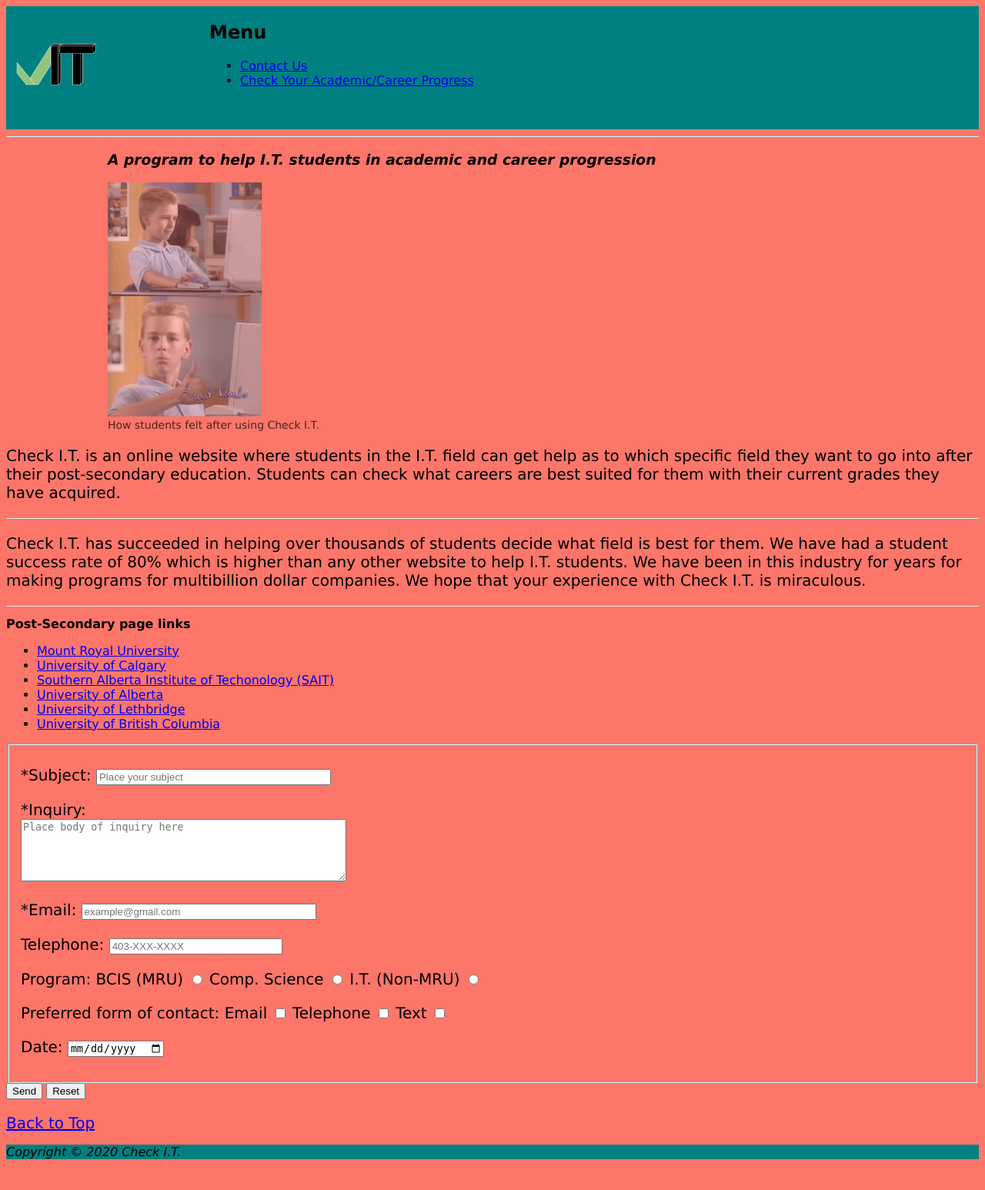
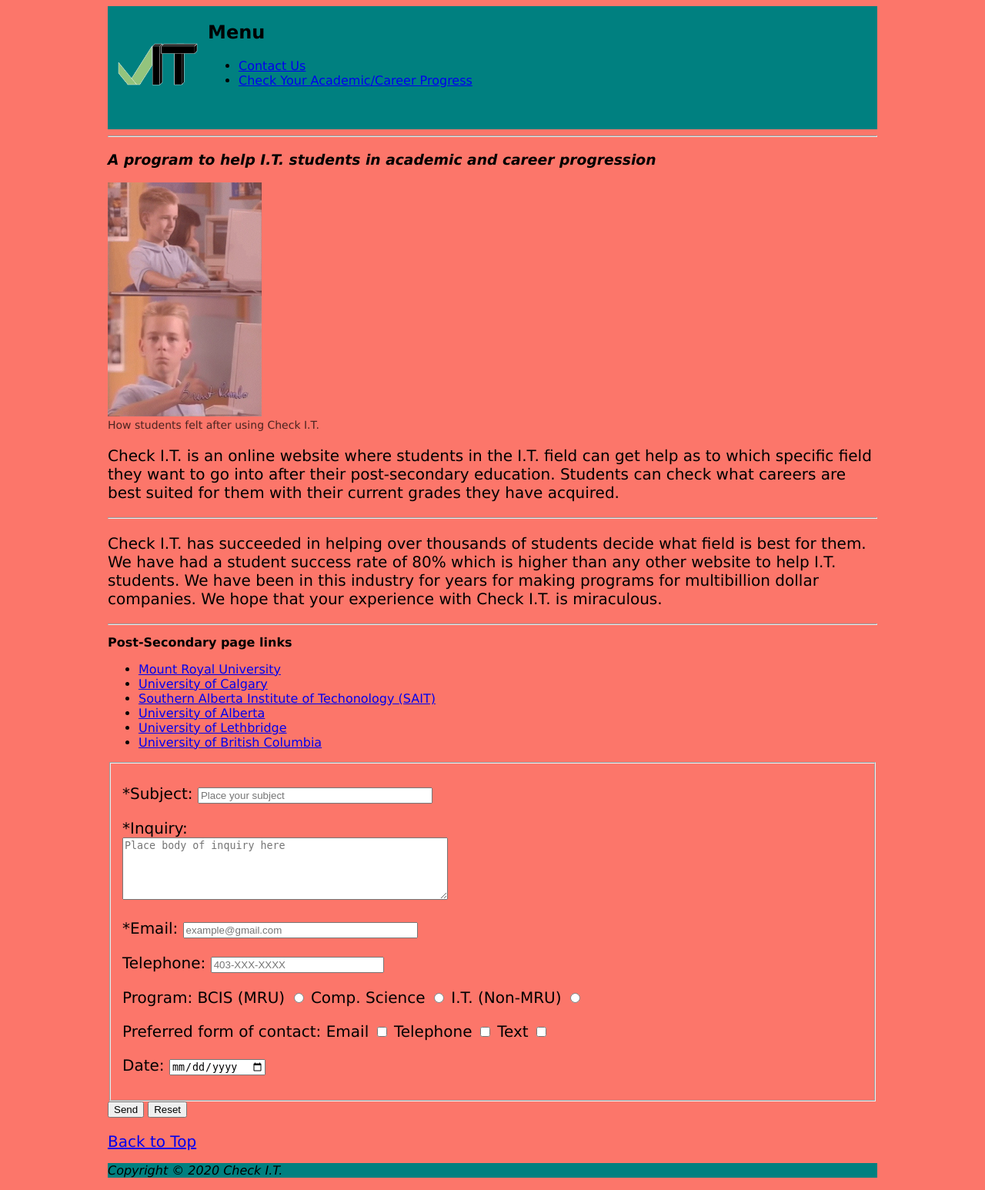
Before and after one commit to DarylleDiego/Assignment01, a PHP site: page / in a window 1280 px wide. Shown: the whole page at 77% size. Before the commit the page ends 1506 px from the top, so only its background shows below. Run offline with PHP 8.4, Linux system fonts and the light colour scheme.

Commit message:
centered body

```diff
--- a/style/index.css
+++ b/style/index.css
@@ -35,18 +35,19 @@ figure{
 
 @media screen and (min-width: 1000px)
 {
+    body{
+        width: 1000px;
+        margin-left: auto;
+        margin-right: auto;
+    }
     #content
     {
         display: grid;
         grid-template-columns: 1fr 1fr;
-        width: 1000px
-        margin-left: auto;
-        margin-right: auto;
     }
 
     nav
     {
-
         width: 1000px;
         display: inline;
     }
```
